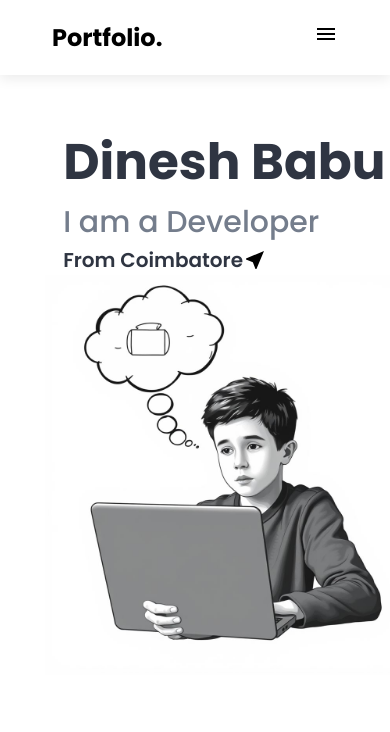
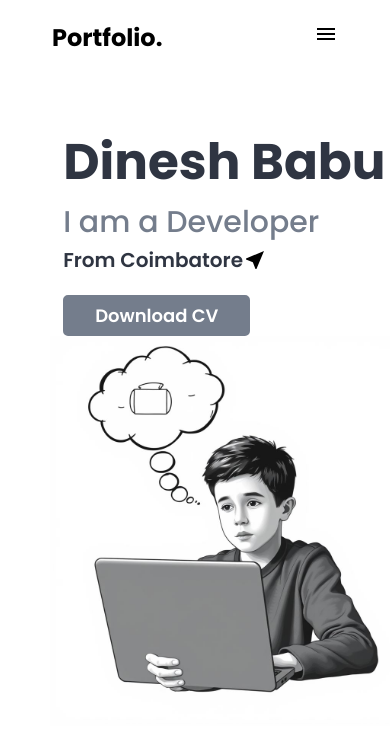
Before and after one commit to Dineshbabus11/Portfolio, a React (Create React App) app: page / in a window 390 px wide. Shown: the top 732 px of the page. Built offline with nearby package versions, Linux system fonts and the light colour scheme.

Commit message:
Home page updated

```diff
--- a/src/components/header/Header.css
+++ b/src/components/header/Header.css
@@ -8,7 +8,6 @@
     position: sticky;
     z-index: 3;
     background-color:white;
-    box-shadow: rgba(0, 0, 0, 0.08) 0px 4px 12px;
 }
 .header_right{
     display: flex;
--- a/src/components/home/Home.css
+++ b/src/components/home/Home.css
@@ -14,6 +14,7 @@
 }
 .home .right_part img{
     max-width: 400px;
+    width: 100%;
 }
 
 .home .left_part p{
@@ -32,6 +33,22 @@
     font-size: 20px;
     font-weight: 600;
 }
+.home .left_part button{
+    padding: 5px 30px 5px 30px;
+    margin-top: 20px;
+    font-size: 18px;
+    background-color: #747d8c;
+    border: 2px solid #747d8c;
+    border-radius: 5px;
+    color: white;
+    font-weight: 550;
+    cursor: pointer;
+}
+.home .left_part button:hover{
+    background-color: white;
+    color: #747d8c;
+    transition: 0.4s;
+}
 /* Mobile version */
 @media screen and (max-width:480px) {
     .home{
@@ -44,5 +61,7 @@
     .home{
         display: flex;
         flex-direction: column;
+        justify-content: center;
+        align-items: center;
     }
 }
--- a/src/components/home/Home.jsx
+++ b/src/components/home/Home.jsx
@@ -1,7 +1,9 @@
 import React from 'react'
 import './Home.css'
 import HomeImg from './home_img.jpg'
-import NearMeIcon from '@mui/icons-material/NearMe';export const Home = () => {
+import NearMeIcon from '@mui/icons-material/NearMe';
+import { Link } from 'react-scroll';
+export const Home = () => {
   return (
     <div className='home'>
         <div className='left_part'>
@@ -11,6 +13,9 @@ import NearMeIcon from '@mui/icons-material/NearMe';export const Home = () => {
               <span>From Coimbatore</span>
               <NearMeIcon/>
             </div>
+            <Link>
+              <button>Download CV</button>
+            </Link>
         </div>
         <div className='right_part'>
             <img src={HomeImg} alt="home"/>
```
